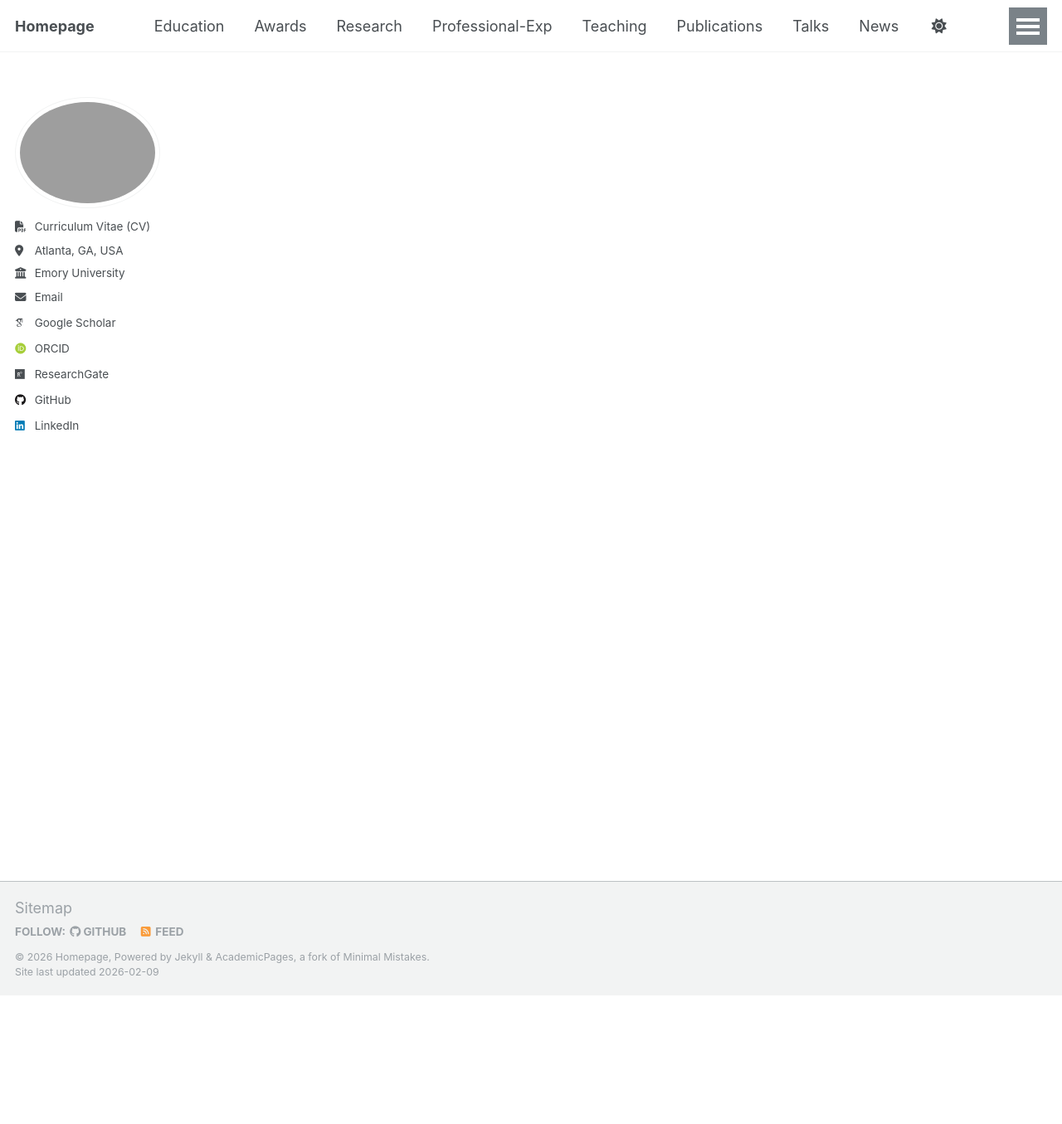
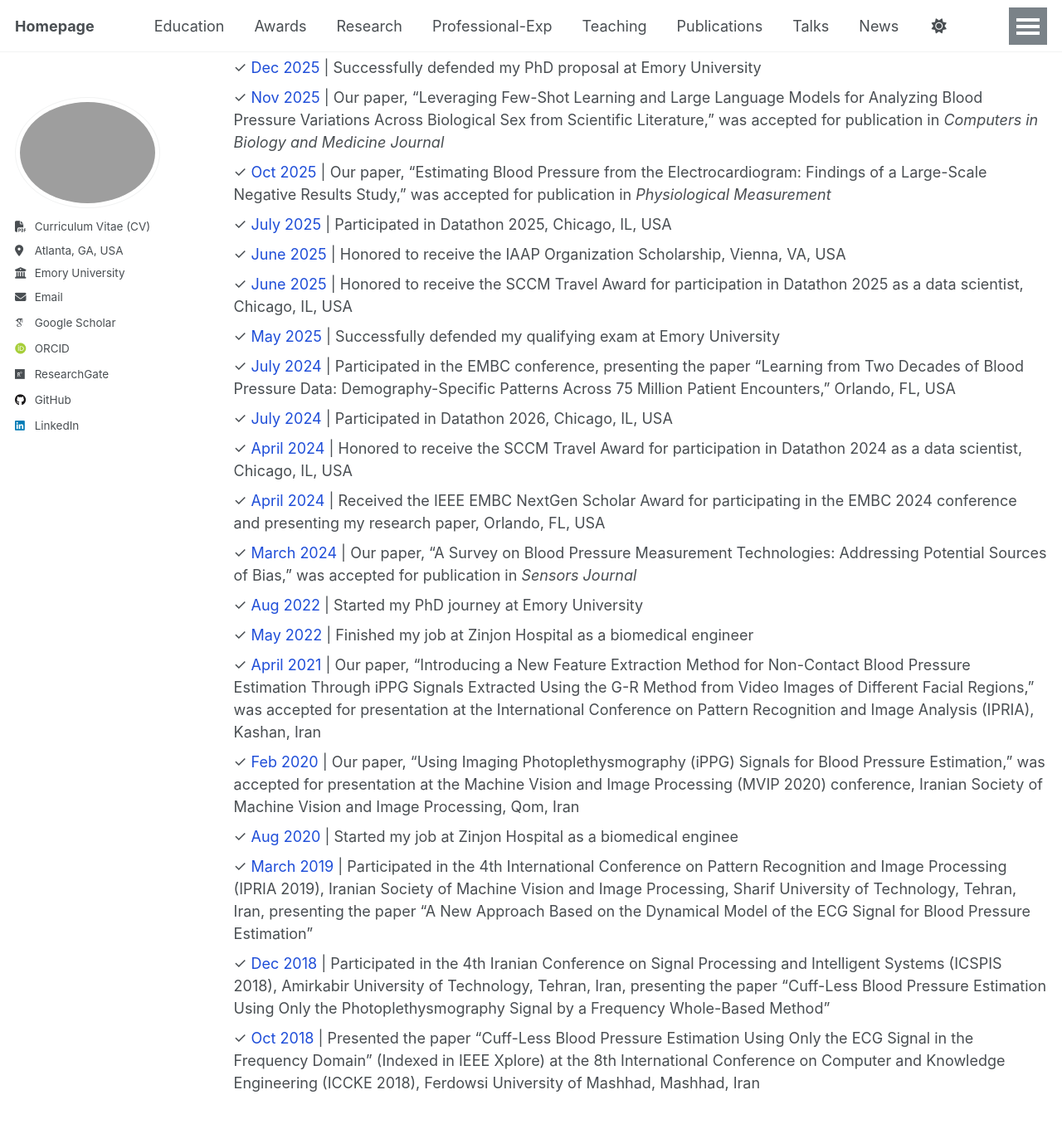
Before and after one commit to Somayyehmousavi/somayyehmousavi.github.io, a Jekyll site: the page built from _pages/news.md, in a window 1280 px wide and 1400 px high, scrolled down 200 px. Shown: the top 1355 px of the window at 83% size. Built offline with Jekyll 4.4.1, drawn with Linux system fonts in a browser that asks for light colours; some web fonts are replaced; some of the changed text lies outside the part shown.

Commit message:
Update news.md

```diff
--- a/_pages/news.md
+++ b/_pages/news.md
@@ -1,7 +1,30 @@
 ---
 layout: archive
-title: "Education"
-permalink: /educations/
+title: "news"
+permalink: /news/
 author_profile: true
 ---
-I have a lot of papers
+<h2 style="color:#2563eb;">News 📢</h2>
+<p>See all my news and achievements <a href="/news">here</a>.</p>
+<ul style="list-style-type: none; padding-left: 0;">
+  <li>✓ <span style="color:#1f4ed8;">Dec 2025</span> | Successfully defended my PhD proposal at Emory University</li>
+  <li>✓ <span style="color:#1f4ed8;">Nov 2025</span> | Our paper, “Leveraging Few-Shot Learning and Large Language Models for Analyzing Blood Pressure Variations Across Biological Sex from Scientific Literature,” was accepted for publication in <i>Computers in Biology and Medicine Journal</i></li>
+  <li>✓ <span style="color:#1f4ed8;">Oct 2025</span> | Our paper, “Estimating Blood Pressure from the Electrocardiogram: Findings of a Large-Scale Negative Results Study,” was accepted for publication in <i>Physiological Measurement</i></li>
+  <li>✓ <span style="color:#1f4ed8;">July 2025</span> | Participated in Datathon 2025, Chicago, IL, USA</li>
+  <li>✓ <span style="color:#1f4ed8;">June 2025</span> | Honored to receive the IAAP Organization Scholarship, Vienna, VA, USA</li>
+  <li>✓ <span style="color:#1f4ed8;">June 2025</span> | Honored to receive the SCCM Travel Award for participation in Datathon 2025 as a data scientist, Chicago, IL, USA</li>
+  <li>✓ <span style="color:#1f4ed8;">May 2025</span> | Successfully defended my qualifying exam at Emory University</li>
+  <li>✓ <span style="color:#1f4ed8;">July 2024</span> | Participated in the EMBC conference, presenting the paper “Learning from Two Decades of Blood Pressure Data: Demography-Specific Patterns Across 75 Million Patient Encounters,” Orlando, FL, USA</li>
+  <li>✓ <span style="color:#1f4ed8;">July 2024</span> | Participated in Datathon 2026, Chicago, IL, USA</li>
+  <li>✓ <span style="color:#1f4ed8;">April 2024</span> | Honored to receive the SCCM Travel Award for participation in Datathon 2024 as a data scientist, Chicago, IL, USA</li>
+  <li>✓ <span style="color:#1f4ed8;">April 2024</span> | Received the IEEE EMBC NextGen Scholar Award for participating in the EMBC 2024 conference and presenting my research paper, Orlando, FL, USA</li>
+  <li>✓ <span style="color:#1f4ed8;">March 2024</span> | Our paper, “A Survey on Blood Pressure Measurement Technologies: Addressing Potential Sources of Bias,” was accepted for publication in <i>Sensors Journal</i></li>
+  <li>✓ <span style="color:#1f4ed8;">Aug 2022</span> | Started my PhD journey at Emory University</li>
+  <li>✓ <span style="color:#1f4ed8;">May 2022</span> | Finished my job at Zinjon Hospital as a biomedical engineer</li>
+  <li>✓ <span style="color:#1f4ed8;">April 2021</span> | Our paper, “Introducing a New Feature Extraction Method for Non-Contact Blood Pressure Estimation Through iPPG Signals Extracted Using the G-R Method from Video Images of Different Facial Regions,” was accepted for presentation at the International Conference on Pattern Recognition and Image Analysis (IPRIA), Kashan, Iran</li>
+  <li>✓ <span style="color:#1f4ed8;">Feb 2020</span> | Our paper, “Using Imaging Photoplethysmography (iPPG) Signals for Blood Pressure Estimation,” was accepted for presentation at the Machine Vision and Image Processing (MVIP 2020) conference, Iranian Society of Machine Vision and Image Processing, Qom, Iran</li>
+  <li>✓ <span style="color:#1f4ed8;">Aug 2020</span> | Started my job at Zinjon Hospital as a biomedical enginee</li>
+  <li>✓ <span style="color:#1f4ed8;">March 2019</span> | Participated in the 4th International Conference on Pattern Recognition and Image Processing (IPRIA 2019), Iranian Society of Machine Vision and Image Processing, Sharif University of Technology, Tehran, Iran, presenting the paper “A New Approach Based on the Dynamical Model of the ECG Signal for Blood Pressure Estimation”</li>
+  <li>✓ <span style="color:#1f4ed8;">Dec 2018</span> | Participated in the 4th Iranian Conference on Signal Processing and Intelligent Systems (ICSPIS 2018), Amirkabir University of Technology, Tehran, Iran, presenting the paper “Cuff-Less Blood Pressure Estimation Using Only the Photoplethysmography Signal by a Frequency Whole-Based Method”</li>
+  <li>✓ <span style="color:#1f4ed8;">Oct 2018</span> | Presented the paper “Cuff-Less Blood Pressure Estimation Using Only the ECG Signal in the Frequency Domain” (Indexed in IEEE Xplore) at the 8th International Conference on Computer and Knowledge Engineering (ICCKE 2018), Ferdowsi University of Mashhad, Mashhad, Iran</li>
+</ul>
```
